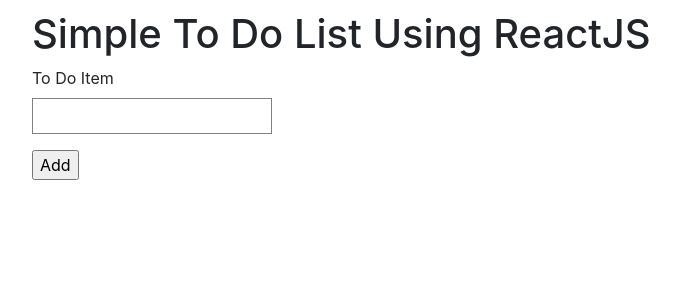
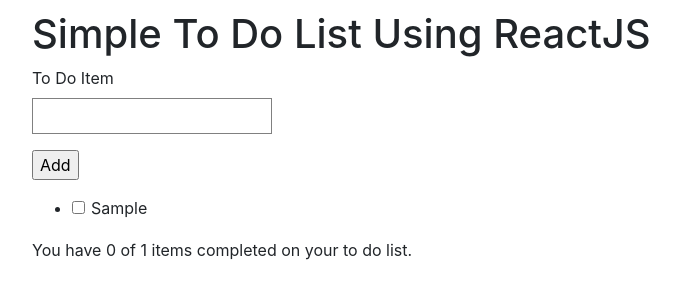
Before and after one commit to Hollyw00d/simple-to-do-list-react, a React (Create React App) app: page / in a window 1280 px wide. Both pictures are taken after typing "Sample" into the empty fields and a click on the input "Add". Shown: the top 300 px of the page, without its empty margins (218-898 px from the left). Built offline with nearby package versions, Linux system fonts and the light colour scheme.

Commit message:
modularized react app

```diff
--- a/src/App.js
+++ b/src/App.js
@@ -1,53 +1,112 @@
 import React, { Component } from 'react';
 
+import DeleteBtn from './components/delete-btn'
+
 class App extends Component {
-  constructor() {
-    super();
 
-    this.todoItemsArr = [];
-
-    this.state = {
-      todoItems: this.todoItemsArr
+  state = {
+    tasks: [],
+    taskName: '',
+    nextId: 1
   };
 
-    this.onFormSubmit = this.onFormSubmit.bind(this);
-    this.onChange = this.onChange.bind(this);
+  onChange = (e) => {
+    this.setState({ [e.target.name]: e.target.value })
+  };
+
+  onFormSubmit = (e) => {
+    e.preventDefault()
+    this.setState(prevState => ({
+      tasks: [
+        ...prevState.tasks,
+        {
+          name: this.state.taskName,
+          completed: false,
+          id: prevState.nextId
+        }
+      ]
+    }), () => {
+      // this fire when the setState completes, because setState is async
+      this.setState(prevState => ({
+        taskName: '',
+        nextId: prevState.nextId+1
+      }))
+    })
   }
 
-  onChange(event) {
-    this.setState({
-      todoItems: event.target.value
-    });
-  }
 
-  onFormSubmit(event) {
-    event.preventDefault();
+  toggleComplete = (id) => {
+    this.setState(prevState => ({
+      tasks: prevState.tasks.map(task => {
+        return (task.id === id)
+          ? ({
+            ...task,
+            completed: !task.completed
+          })
+          : task
+      })
+    }))
+  };
 
-    this.setState({
-      todoItems: event.target.value
-    });
+  completedCount = () => {
+    return this.state.tasks.filter(task => task.completed).length
+  };
 
-    console.log(this.state);
-
-  }
+  deleteCompleted = () => {
+    this.setState(prevState => ({
+      tasks: prevState.tasks.filter(task => !task.completed)
+    }))
+  };
 
   render() {
+    const { tasks, taskName } = this.state
     return (
       <div id="wrapper">
         <h1>Simple To Do List Using ReactJS</h1>
 
+        <div>
           <form onSubmit={this.onFormSubmit}>
             <p>
               <label htmlFor="todoItem">To Do Item</label><br />
-            <input id="todo-item" name="todoItem" value={this.state.todoItems || ''} onChange={this.onChange} type="text" required minLength="2" maxLength="30" />
+              <input id="todo-item"
+                name="taskName"
+                value={taskName}
+                onChange={this.onChange}
+                type="text"
+                required
+                minLength="2"
+                maxLength="30"
+              />
             </p>
             <p>
               <input type="submit" value="Add" />
             </p>
           </form>
         </div>
+
+        <ul id="list">
+          {
+            tasks.map(task => {
+              return <li key={task.id}>
+                <input
+                  type="checkbox"
+                  value={task.completed}
+                  onClick={() => this.toggleComplete(task.id)}
+                />
+                <span className={`${task.completed ? 'completed' : ''} read-item-title`}>{ task.name }</span>
+              </li>
+            })
+          }
+        </ul>
+
+        <div>
+          You have {this.completedCount()} of {tasks.length} items completed on your to do list.
+        </div>
+
+        <DeleteBtn completedCount={this.completedCount()} handleDelete={this.deleteCompleted} />
+      </div>
     );
-  }
+  };
 }
 
 export default App;
--- /dev/null
+++ b/src/components/delete-btn/index.jsx
@@ -0,0 +1,13 @@
+import React from 'react';
+
+export default function DeleteBtn({ completedCount, handleDelete }) {
+    return <div>
+        {
+        completedCount > 0
+            ? <button
+                onClick={handleDelete}
+            >Delete completed ({completedCount}) tasks</button>
+            : null
+        }
+    </div>
+};
```
Also changed, not shown: 16 other files (tests, documents, lock files or other folders). Lines whose indentation alone changed are shown as unchanged.
